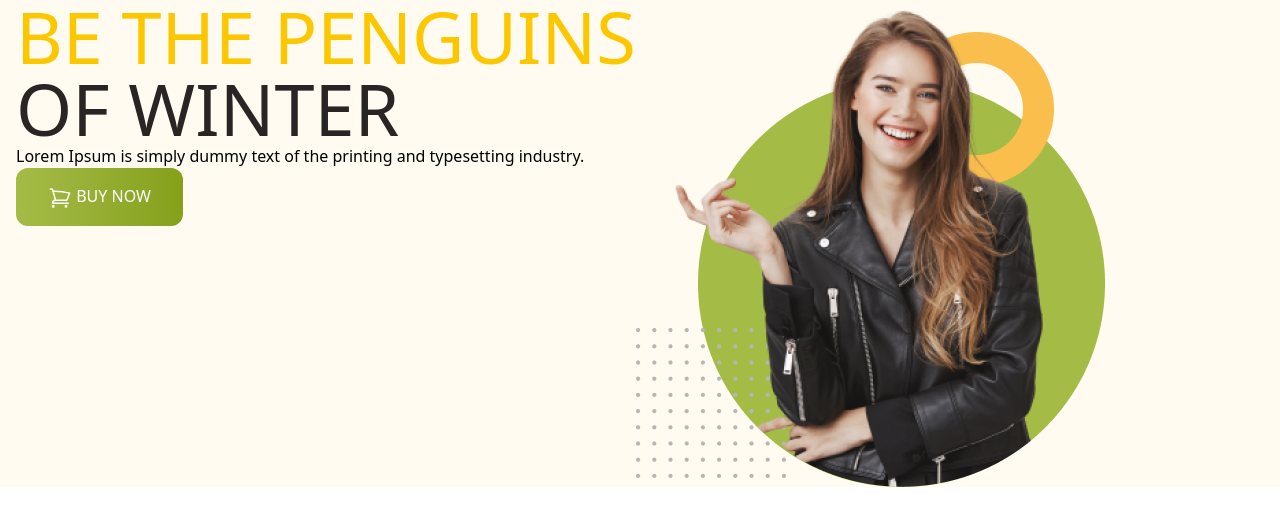
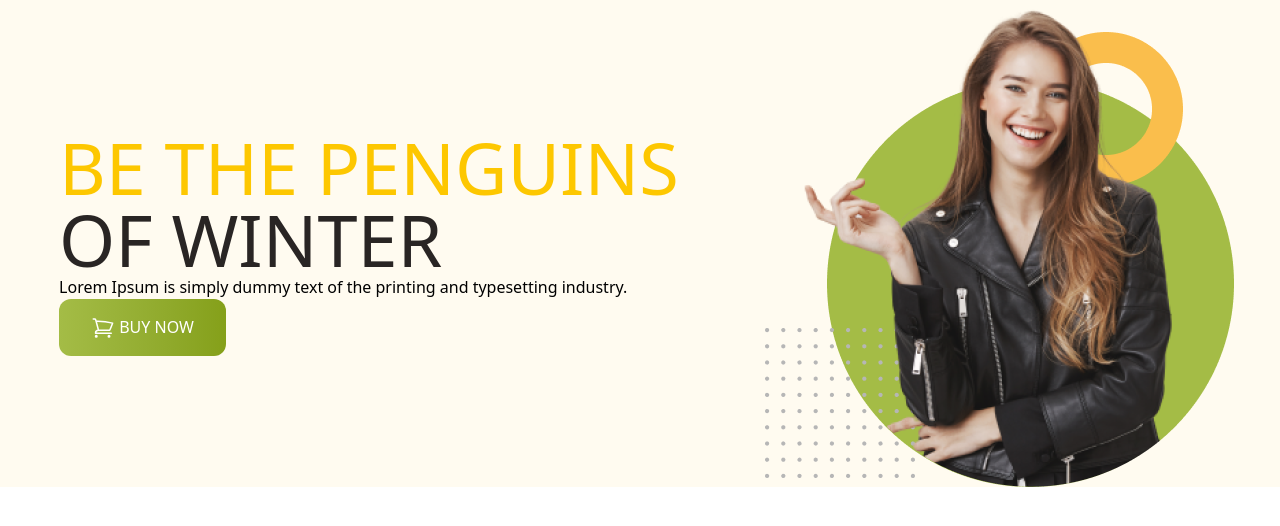
Before and after one commit to prodip36/penguin-fashion-tailwind, a plain HTML site: page index.html in a window 1280 px wide. Drawn offline with nearby package versions, Linux system fonts and the light colour scheme.

Commit message:
second commit

```diff
--- a/index.html
+++ b/index.html
@@ -14,7 +14,7 @@
 
         </nav>
         <!-- Banner content -->
-         <div class="md:flex pl-4">
+         <div class="md:flex pl-4 md:items-center md:justify-around">
             <div>
             <h1 class="text-7xl uppercase "><span class="text-yellow-400">Be the Penguins</span> <br> <span class="text-stone-800">of Winter</span></h1>
             <p>Lorem Ipsum is simply dummy text of the printing and typesetting industry.</p>
```
